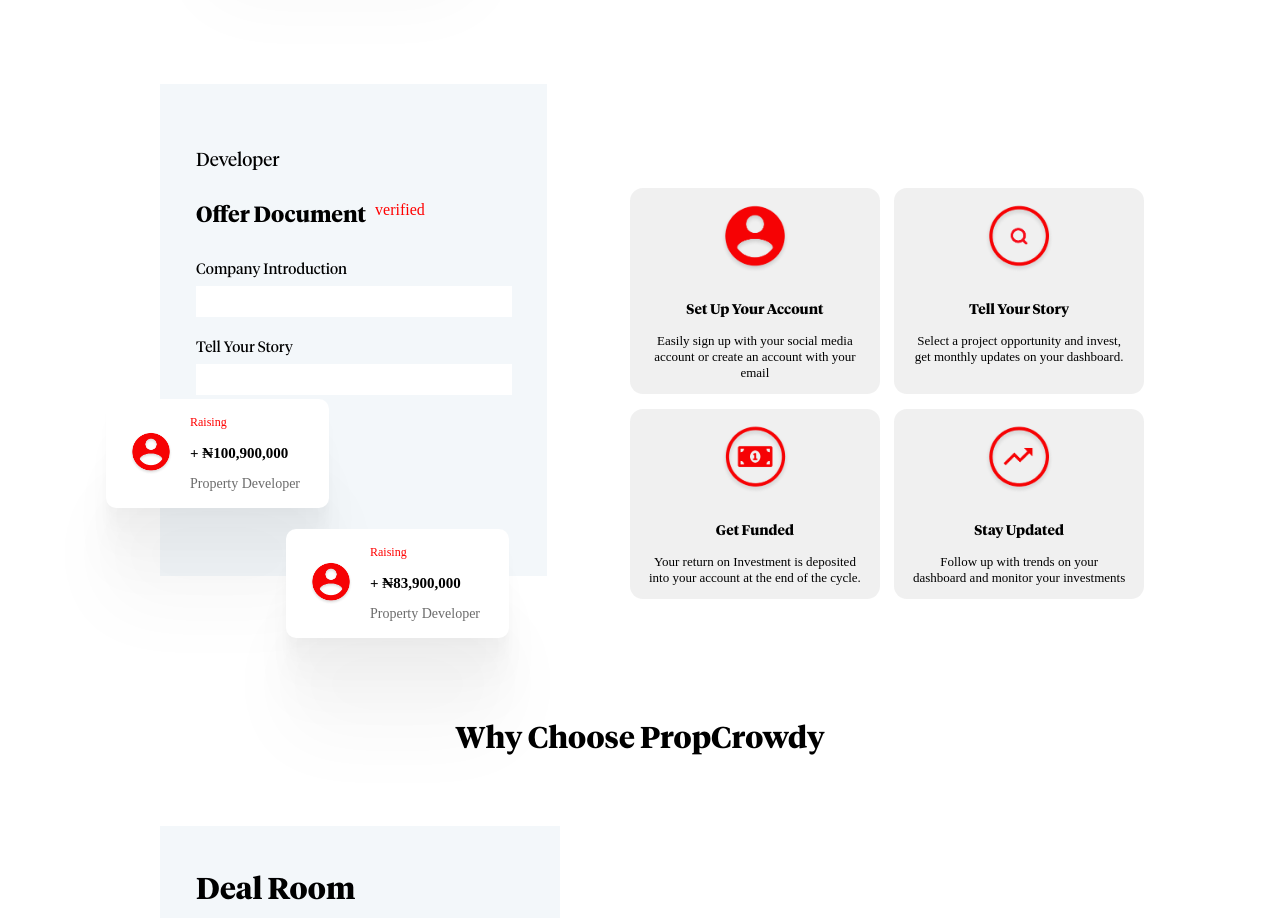
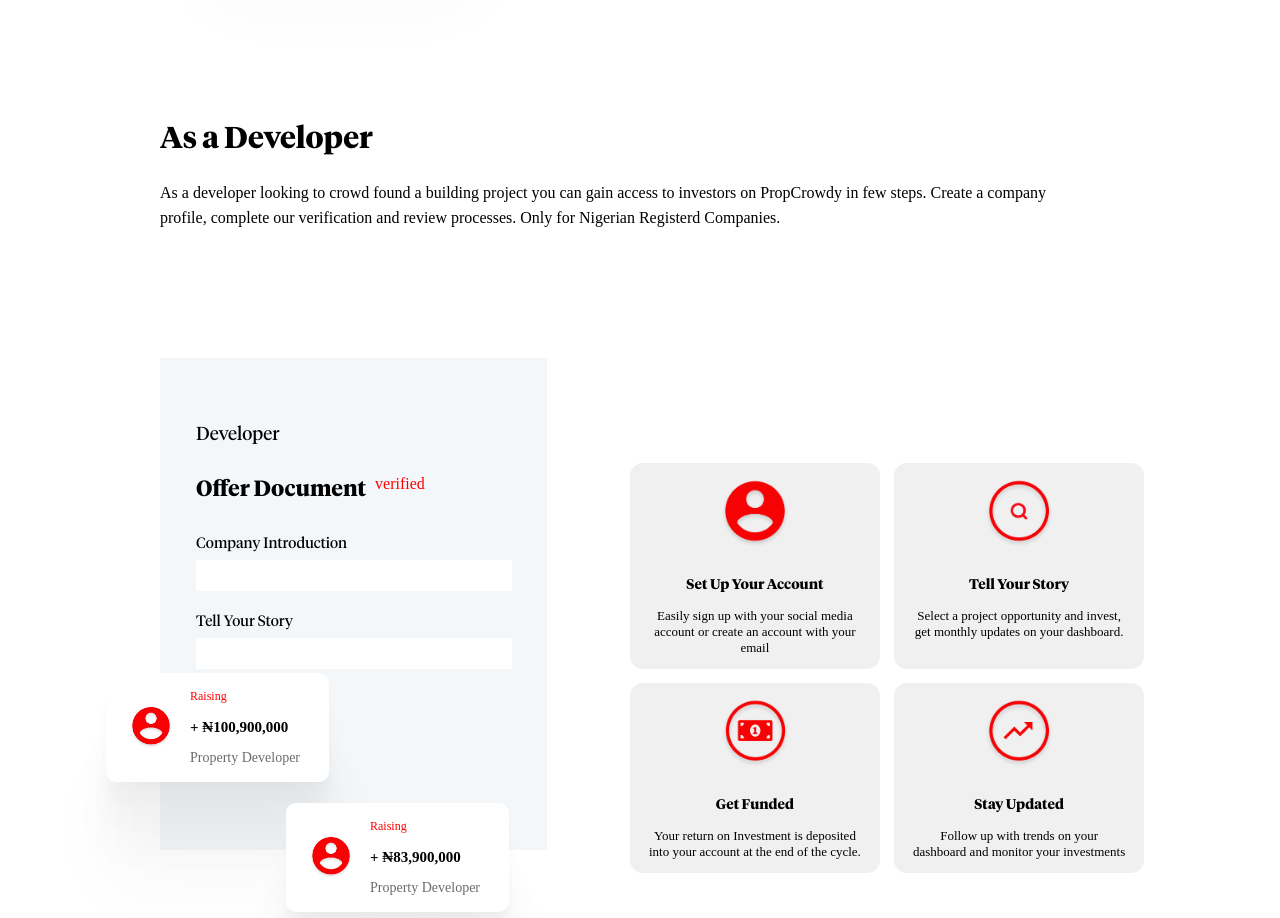
Before and after one commit to Farouk-Adedamola/PropCrowdy, a React (Create React App) app: page / in a window 1280 px wide. Shown: the part 1700-2618 px from the top of the page. Built offline with nearby package versions, Linux system fonts and the light colour scheme; a web font is replaced by a local one.

Commit message:
commit developer section

```diff
--- a/src/App.js
+++ b/src/App.js
@@ -10,6 +10,7 @@ import FundedCompanies from "./Components/FundedCompanies/FundedCompanies";
 import Contact from "./Components/ContactSupport/Contact";
 import "./App.css";
 import Footer from "./Pagination/Footer/Footer";
+import AsDeveloper from "./Components/AsInvestor/AsDeveloper";
 function App() {
   return (
     <Fragment>
@@ -17,6 +18,7 @@ function App() {
       <PeoplePlay />
       <AsInvestor />
       <InvestorCards />
+      <AsDeveloper />
       <FormSection />
       <ChooseProp />
       <Blog />
--- /dev/null
+++ b/src/Components/AsInvestor/AsDeveloper.js
@@ -0,0 +1,18 @@
+import React from "react";
+import classes from "./AsInvestor.module.css";
+
+const AsDeveloper = () => {
+  return (
+    <div className={classes.container}>
+      <h1>As a Developer</h1>
+      <p>
+        As a developer looking to crowd found a building project you can gain
+        access to investors on PropCrowdy in few steps. Create a company
+        profile, complete our verification and review processes. Only for
+        Nigerian Registerd Companies.
+      </p>
+    </div>
+  );
+};
+
+export default AsDeveloper;
```
